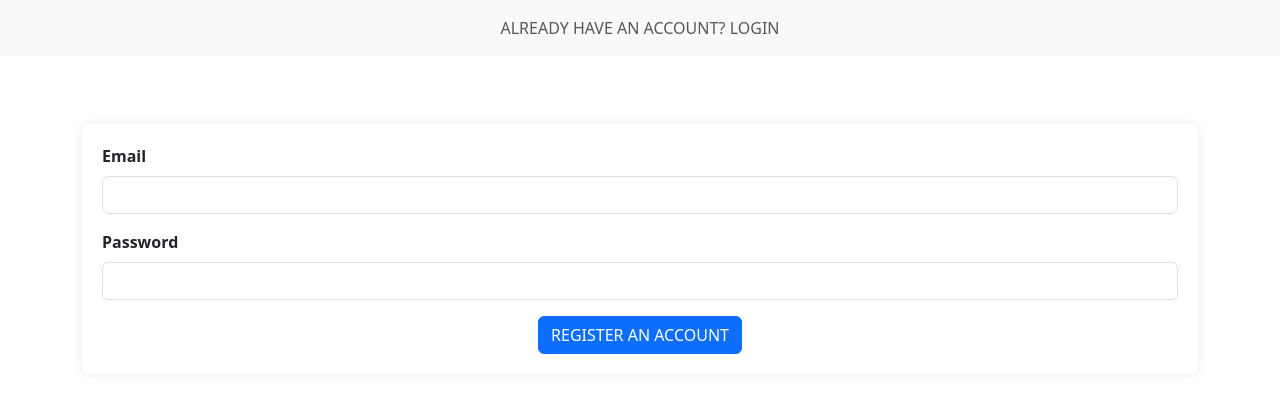
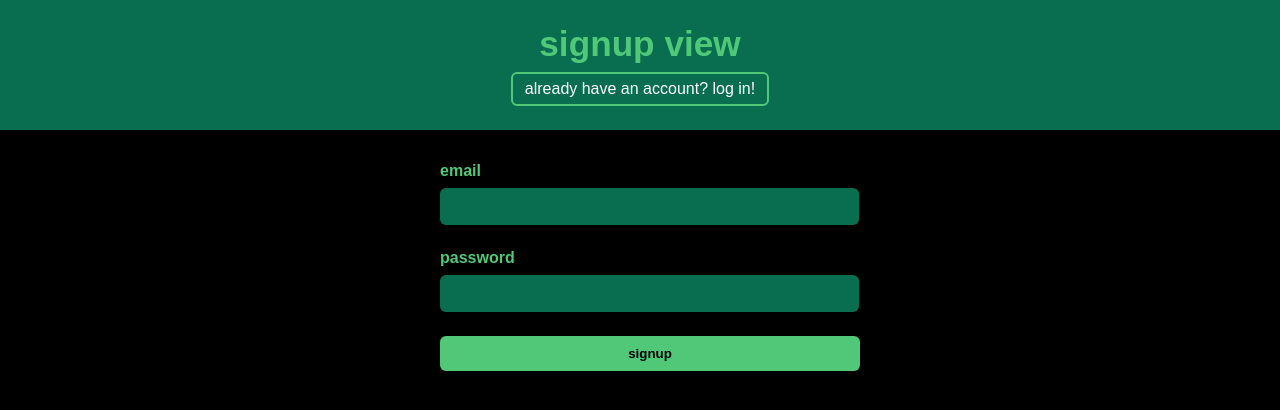
Before and after one commit to abssharma/nomad, a Flask app: page /register in a window 1280 px wide. Shown: the top 410 px of the page. Run offline with Flask 2, Linux system fonts and the light colour scheme.

Commit message:
FINAL register.html

```diff
--- a/frontend/templates/register.html
+++ b/frontend/templates/register.html
@@ -1,64 +1,62 @@
 <!DOCTYPE html>
 <html lang="en">
 <head>
-    <meta charset="UTF-8">
-    <title>Nomad App - Register</title>
-    <link rel="stylesheet" href="/static/css/style.css">
-    <link href="https://cdn.jsdelivr.net/npm/bootstrap@5.3.0/dist/css/bootstrap.min.css" rel="stylesheet">
+  <meta charset="UTF-8" />
+
+  <link rel="stylesheet" href="{{ url_for('static', filename='css/login.css') }}">
 </head>
 <body>
-  <nav class="navbar navbar-expand-lg navbar-light bg-light">
-      <div class="container-fluid">
 
-          <div class="collapse navbar-collapse" id="navbarNav">
-            <ul class="navbar-nav w-100 justify-content-around">
-                <li class="nav-item"><a class="nav-link" href="/login">ALREADY HAVE AN ACCOUNT? LOGIN</a></li>
-            </ul>
+  <header>
+    <h1>signup view</h1>
+    <a href="/register" id="logoutLink">already have an account? log in!</a>
+  </header>
+
+  <main>
+    <div class="form-container">
+      <div id="alert" class="alert d-none"></div>
+      <form id="loginForm">
+        <div class="form-group">
+          <label for="email" class="form-label">email</label>
+          <input type="email" id="email" name="email" required>
         </div>
+        <div class="form-group">
+          <label for="password" class="form-label">password</label>
+          <input type="password" id="password" name="password" required>
         </div>
-  </nav>
-  <div class="container mt-5">
-
-      <div id="alert" class="alert d-none"></div>
-      <form id="registerForm">
-          <div class="mb-3">
-              <label for="email" class="form-label">Email</label>
-              <input type="email" class="form-control" id="email" name="email" required>
-          </div>
-          <div class="mb-3">
-              <label for="password" class="form-label">Password</label>
-              <input type="password" class="form-control" id="password" name="password" required>
-          </div>
-          <div class = "text-center">
-            <button type="submit" class="btn btn-primary">REGISTER AN ACCOUNT</button>
+        <div class="form-action">
+          <button type="submit" class="btn-green">signup</button>
         </div>
       </form>
     </div>
+  </main>
+
   <script src="/static/js/app.js"></script>
-  <script src="https://cdn.jsdelivr.net/npm/bootstrap@5.3.0/dist/js/bootstrap.bundle.min.js"></script>
   <script>
-      document.getElementById('registerForm').addEventListener('submit', function(e) {
+    document.getElementById('loginForm').addEventListener('submit', function(e) {
       e.preventDefault();
       const email = document.getElementById('email').value;
       const password = document.getElementById('password').value;
-          fetch('/register', {
+      fetch('/login', {
         method: 'POST',
         headers: { 'Content-Type': 'application/x-www-form-urlencoded' },
         body: new URLSearchParams({ email, password })
       })
-          .then(response => {
-              if (response.redirected) {
-                  window.location.href = '/login';
+      .then(response => response.json())
+      .then(data => {
+        if (data.token) {
+          setJwtToken(data.token);
+          window.location.href = '/dashboard';
         } else {
           const alertDiv = document.getElementById('alert');
           alertDiv.classList.remove('d-none');
-                  alertDiv.classList.add('alert-danger');
-                  alertDiv.innerText = 'Registration failed';
+          alertDiv.classList.add('alert-error');
+          alertDiv.innerText = data.error || 'Login failed';
         }
       })
       .catch(err => {
         console.error(err);
-              alert('Error during registration');
+        alert('Error during login');
       });
     });
   </script>
```
Lines whose indentation alone changed are shown as unchanged.
